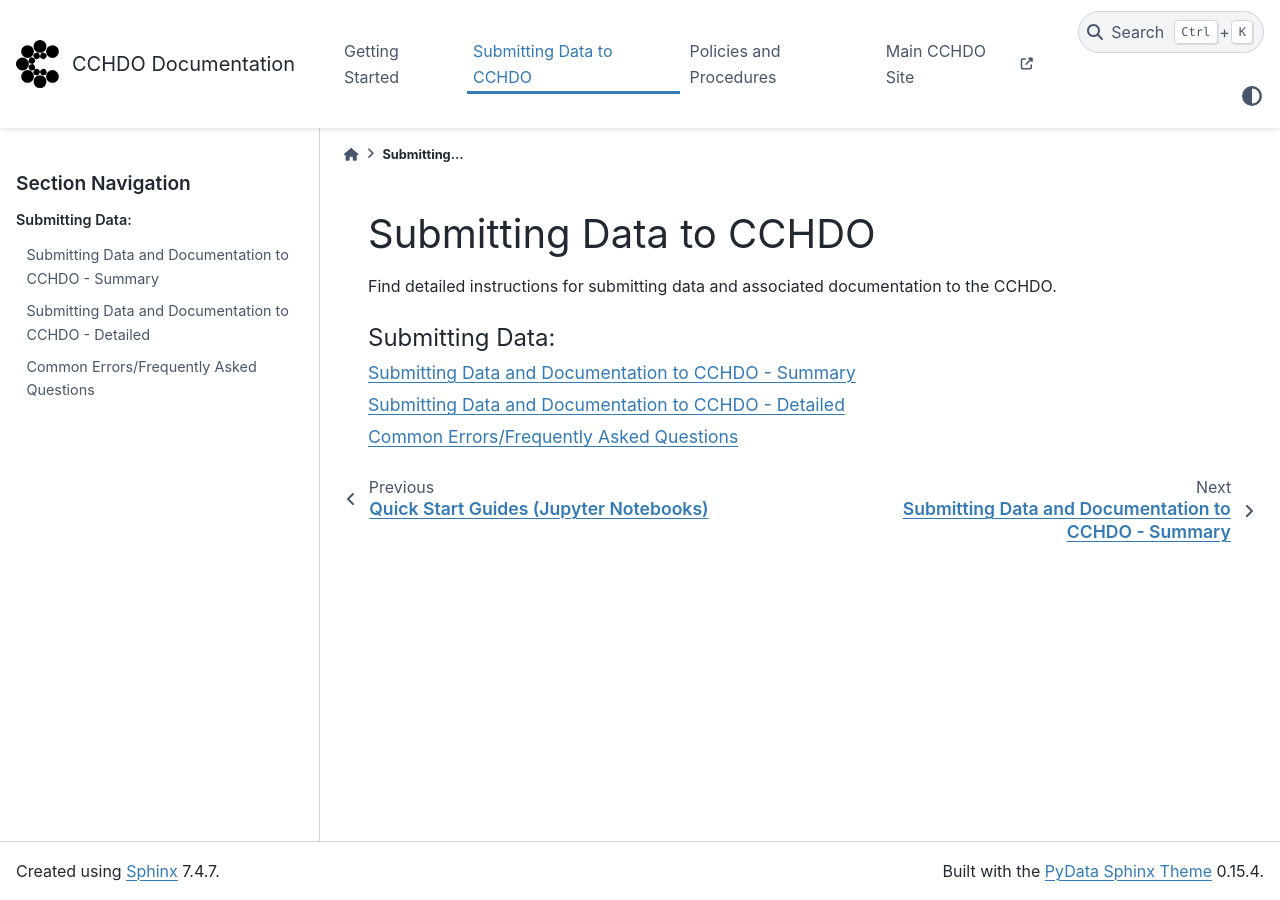
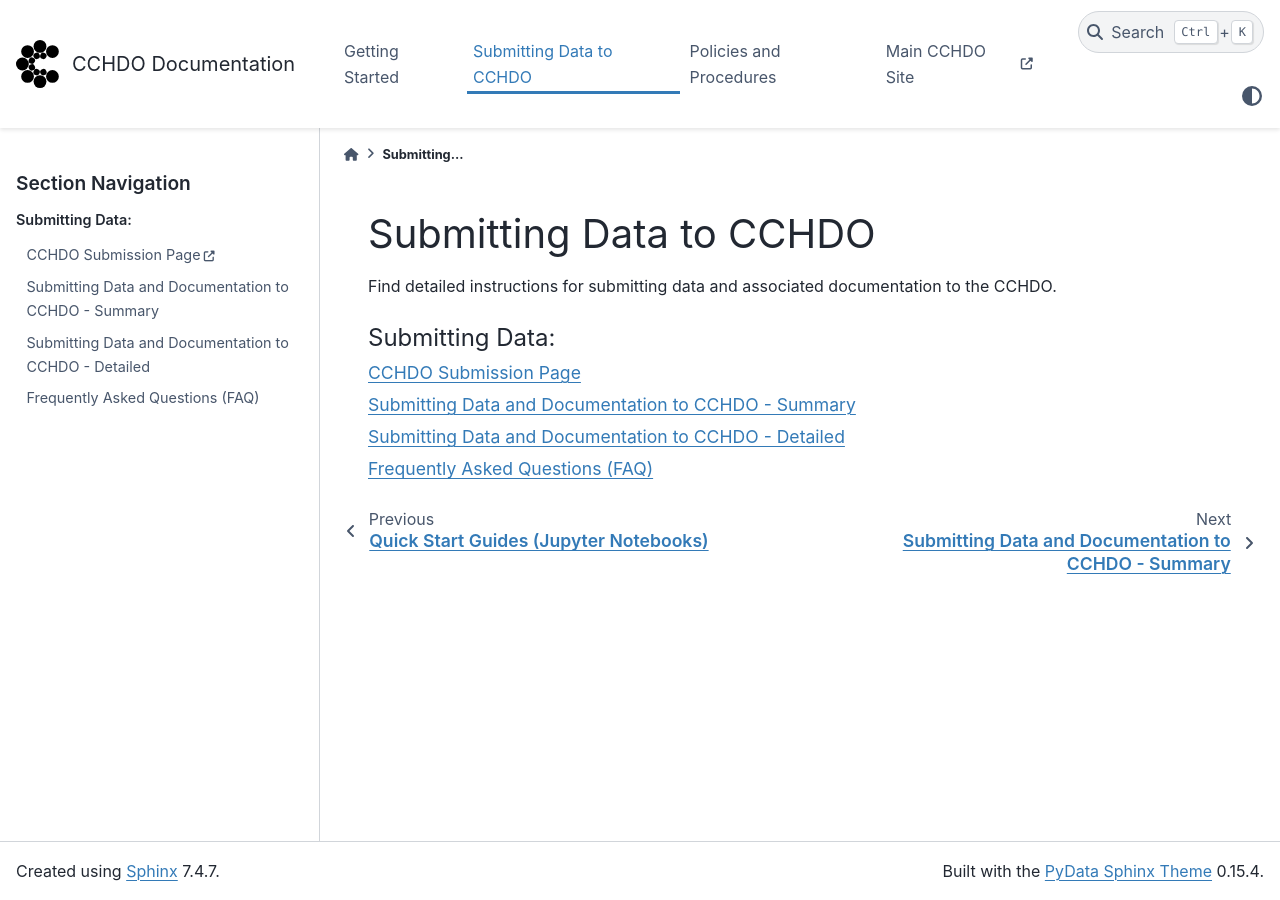
Before and after one commit to cchdo/cchdo-learning-and-guides, a Sphinx documentation site: the page built from docs/submitting_data/index.md, in a window 1280 px wide. Built offline with Sphinx 7.4.7 and the PyData theme 0.15.4, drawn with Linux system fonts in a browser that asks for light colours; pages that are not in the unit, such as notebooks, are missing from menus.

Commit message:
Add link to submission page and add content to FAQ page

```diff
--- a/docs/submitting_data/common_errors.md
+++ /dev/null
@@ -1 +0,0 @@
-# Common Errors/Frequently Asked Questions
--- a/docs/submitting_data/index.md
+++ b/docs/submitting_data/index.md
@@ -7,6 +7,7 @@
 maxdepth: 1
 caption: Submitting Data:
 ---
+CCHDO Submission Page <https://cchdo.ucsd.edu/submit>
 quick_guide
 detailed_guide
-common_errors
+faq
```
Also changed, not shown: docs/submitting_data/faq.md (added, +19 -0 lines).
